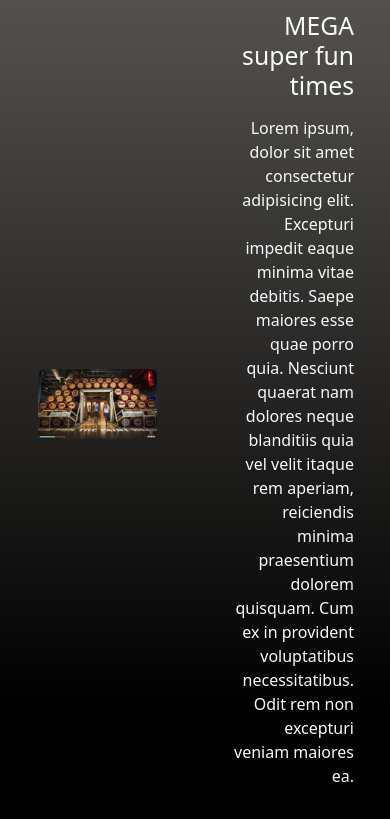
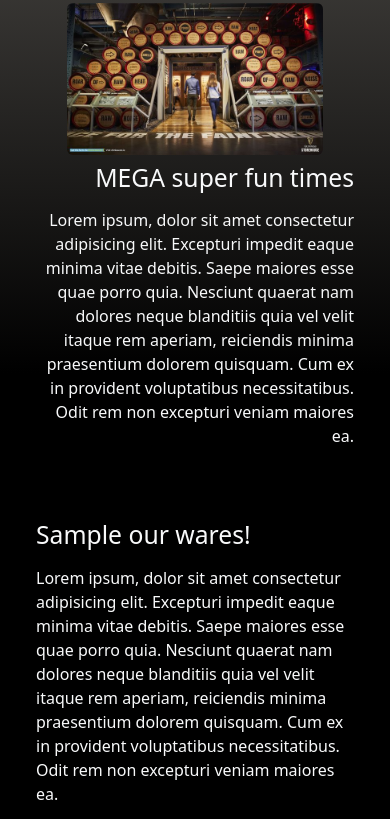
Before and after one commit to lyamwalburn/GSW, a plain HTML site: page visit.html in a window 390 px wide. Shown: the part 1112-1931 px from the top of the page. Drawn offline with nearby package versions, Linux system fonts and the light colour scheme.

Commit message:
fixed mobile issue

```diff
--- a/visit.html
+++ b/visit.html
@@ -60,10 +60,10 @@
         <div class="container py-4 text-light">
             <div class="grid">
                 <div class="row align-items-center">
-                    <div class="col-6 d-flex justify-content-center">
+                    <div class="col-md-6 d-flex justify-content-center">
                         <img src="images/storehouse-large.jpg" class="img-fluid rounded" alt="" width="70%">
                     </div>
-                    <div class="col-6">
+                    <div class="col-md-6">
                         <h2 class="text-end px-4 py-2">MEGA super fun times</h2>
                         <p class="px-4 text-end">Lorem ipsum, dolor sit amet consectetur adipisicing elit. Excepturi impedit eaque minima vitae debitis. Saepe maiores esse quae porro quia. Nesciunt quaerat nam dolores neque blanditiis quia vel velit itaque rem aperiam, reiciendis minima praesentium dolorem quisquam. Cum ex in provident voluptatibus necessitatibus. Odit rem non excepturi veniam maiores ea.</p>
                     </div>
@@ -76,7 +76,7 @@
         <div class="container py-4 bg-black text-light">
             <div class="grid">
                 <div class="row align-items-center">
-                    <div class="col-6">
+                    <div class="col-md-6">
                         <h2 class="text-start px-4 py-2">Sample our wares!</h2>
                         <p class="px-4 text-start">Lorem ipsum, dolor sit amet consectetur adipisicing elit. Excepturi impedit eaque minima vitae debitis. Saepe maiores esse quae porro quia. Nesciunt quaerat nam dolores neque blanditiis quia vel velit itaque rem aperiam, reiciendis minima praesentium dolorem quisquam. Cum ex in provident voluptatibus necessitatibus. Odit rem non excepturi veniam maiores ea.</p>
                     </div>
```
